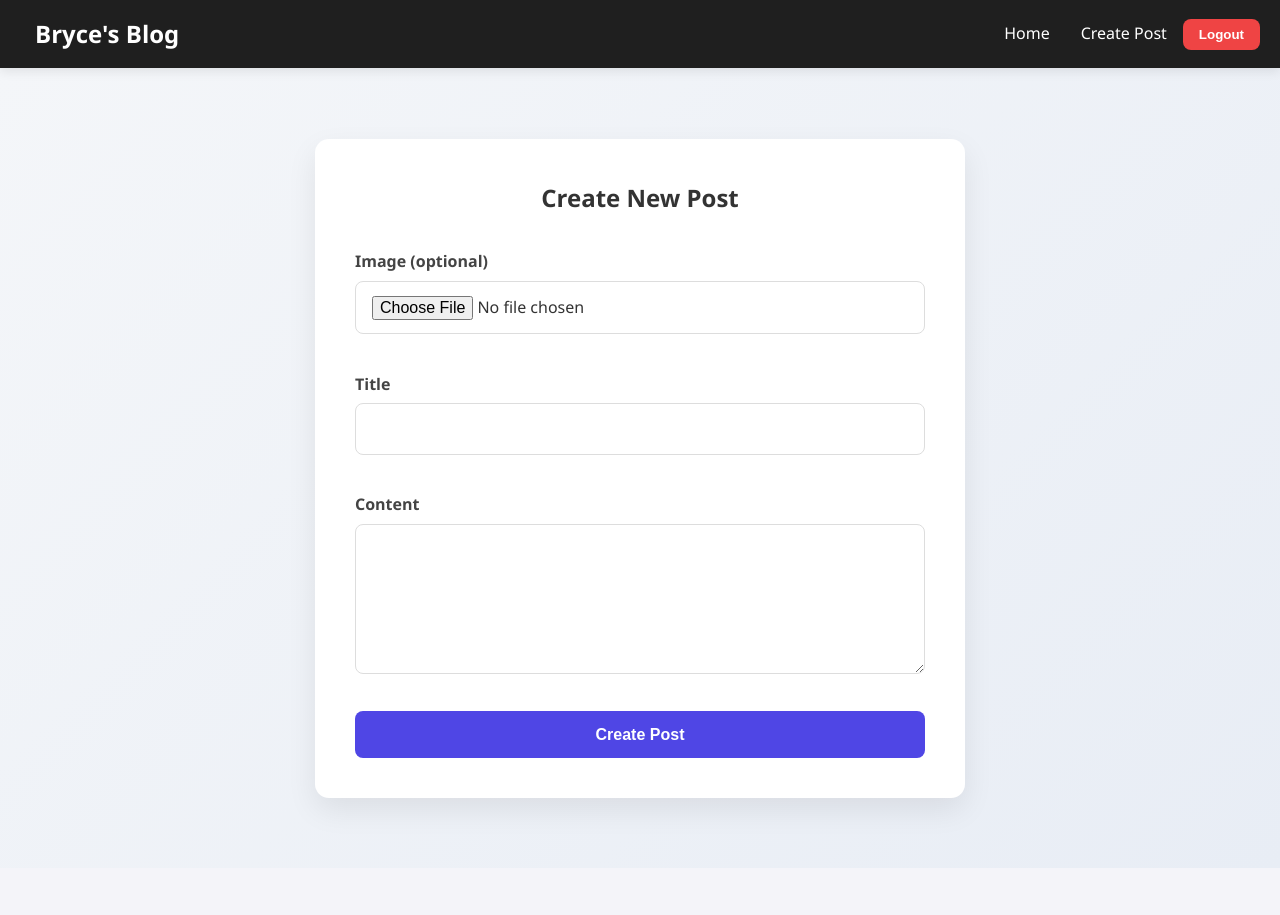
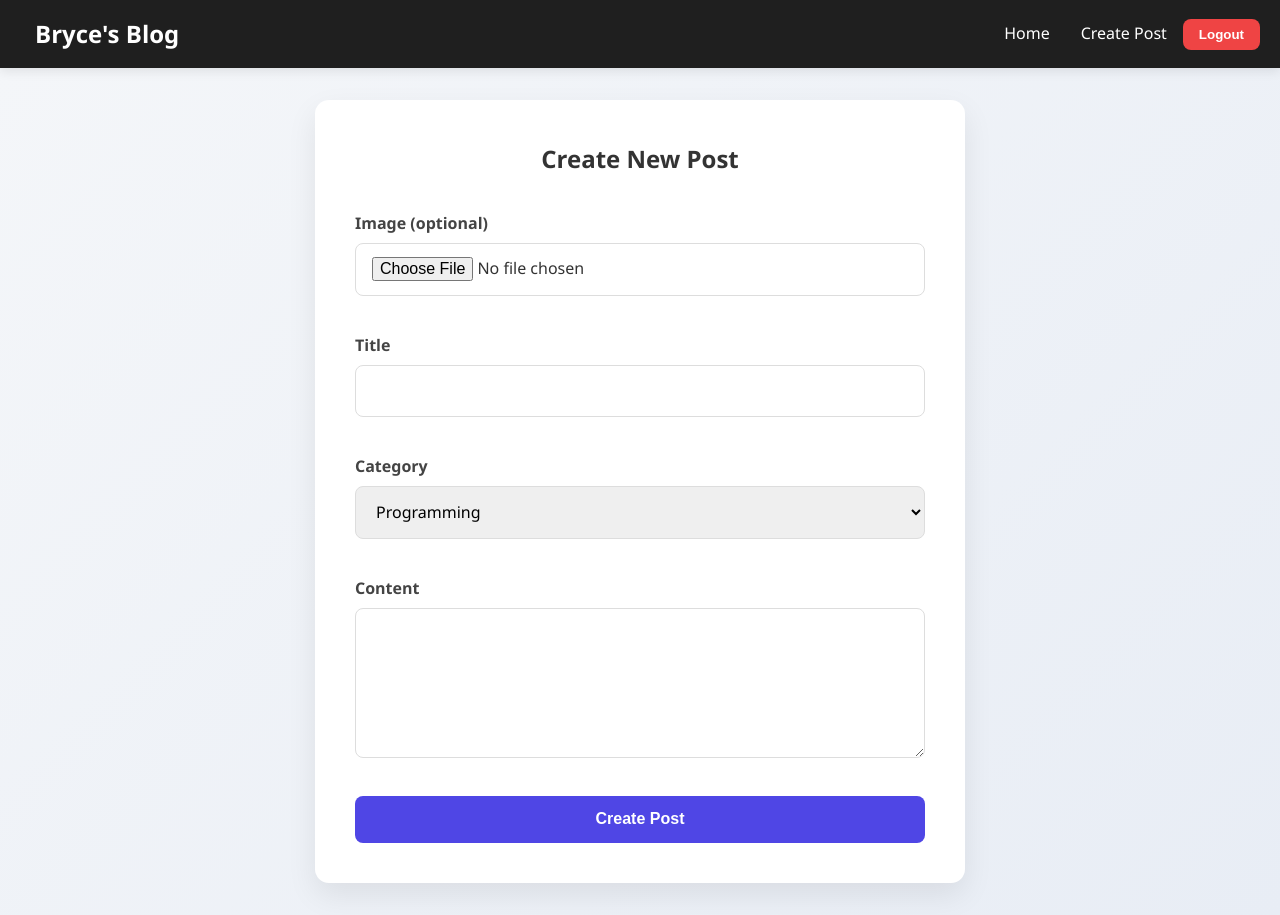
Before and after one commit to bgt1717/Mern-Blog-2026, a React app in the folder frontend/: page /create in a window 1280 px wide. Before the commit the page ends 868 px from the top, so only its background shows below. Built offline with nearby package versions, Linux system fonts and the light colour scheme; no server answers; sample sign-in values are in the browser's storage; the HTML template or start-up script is replaced by a standard one.

Commit message:
Create POst updates

```diff
--- a/frontend/src/pages/CreatePost.css
+++ b/frontend/src/pages/CreatePost.css
@@ -41,6 +41,7 @@
 /* Inputs & Textarea */
 .form-group input[type="text"],
 .form-group textarea,
+.form-group select,
 .form-group input[type="file"] {
   padding: 0.85rem 1rem;
   border-radius: 8px;
@@ -57,7 +58,8 @@
 
 /* Focus Effect */
 .form-group input:focus,
-.form-group textarea:focus {
+.form-group textarea:focus,
+.form-group select:focus {
   outline: none;
   border-color: #4f46e5;
   box-shadow: 0 0 0 3px rgba(79, 70, 229, 0.15);
--- a/frontend/src/pages/CreatePost.jsx
+++ b/frontend/src/pages/CreatePost.jsx
@@ -11,6 +11,7 @@ export default function CreatePost() {
   const [title, setTitle] = useState("");
   const [content, setContent] = useState("");
   const [image, setImage] = useState(null);
+  const [category, setCategory] = useState("SQL");
 
   const handleSubmit = async (e) => {
     e.preventDefault();
@@ -24,6 +25,8 @@ export default function CreatePost() {
       const formData = new FormData();
       formData.append("title", title);
       formData.append("content", content);
+      formData.append("category", category);
+
       if (image) formData.append("image", image);
 
       // Send post request
@@ -64,6 +67,21 @@ return (
         </div>
 
         <div className="form-group">
+          <label>Category</label>
+
+          <select
+            value={category}
+            onChange={(e) => setCategory(e.target.value)}
+          >
+            <option value="Programming">Programming</option>
+            <option value="AI">AI</option>
+            <option value="Tutorials">Tutorials</option>
+            <option value="Career">Career</option>
+            <option value="Personal">Personal</option>
+          </select>
+        </div>
+
+        <div className="form-group">
           <label>Content</label>
           <textarea
             value={content}
```
